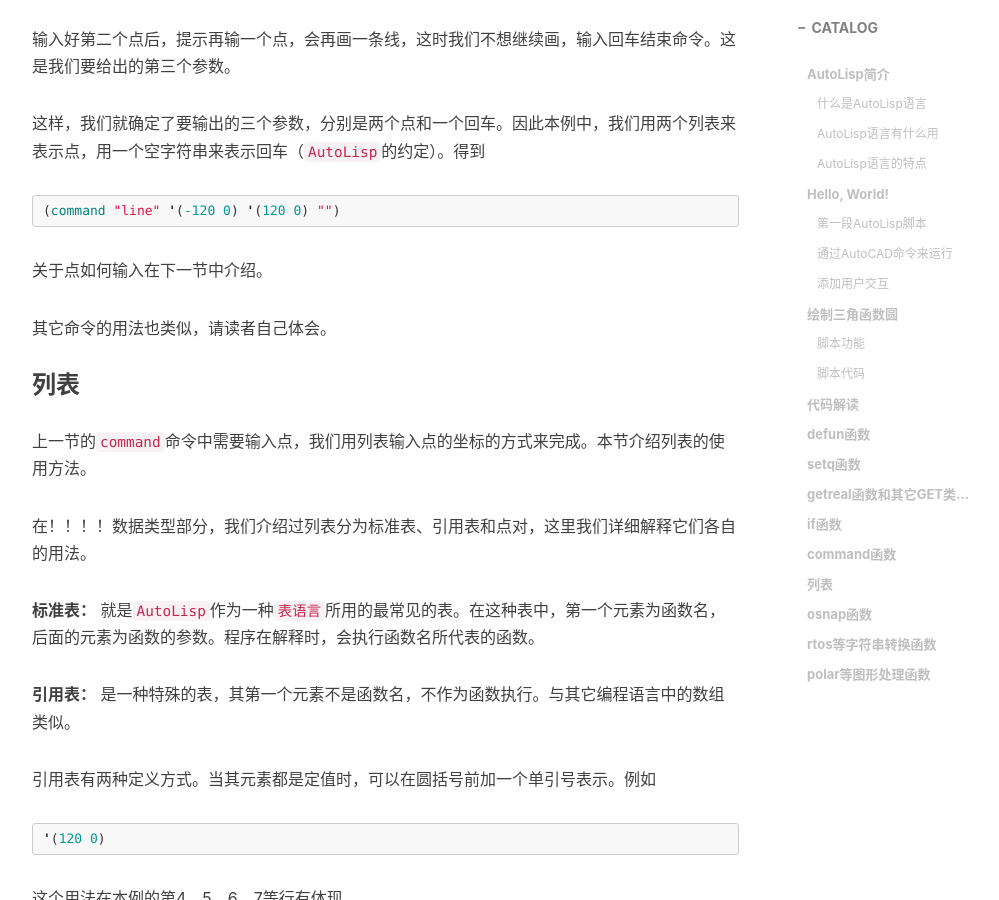
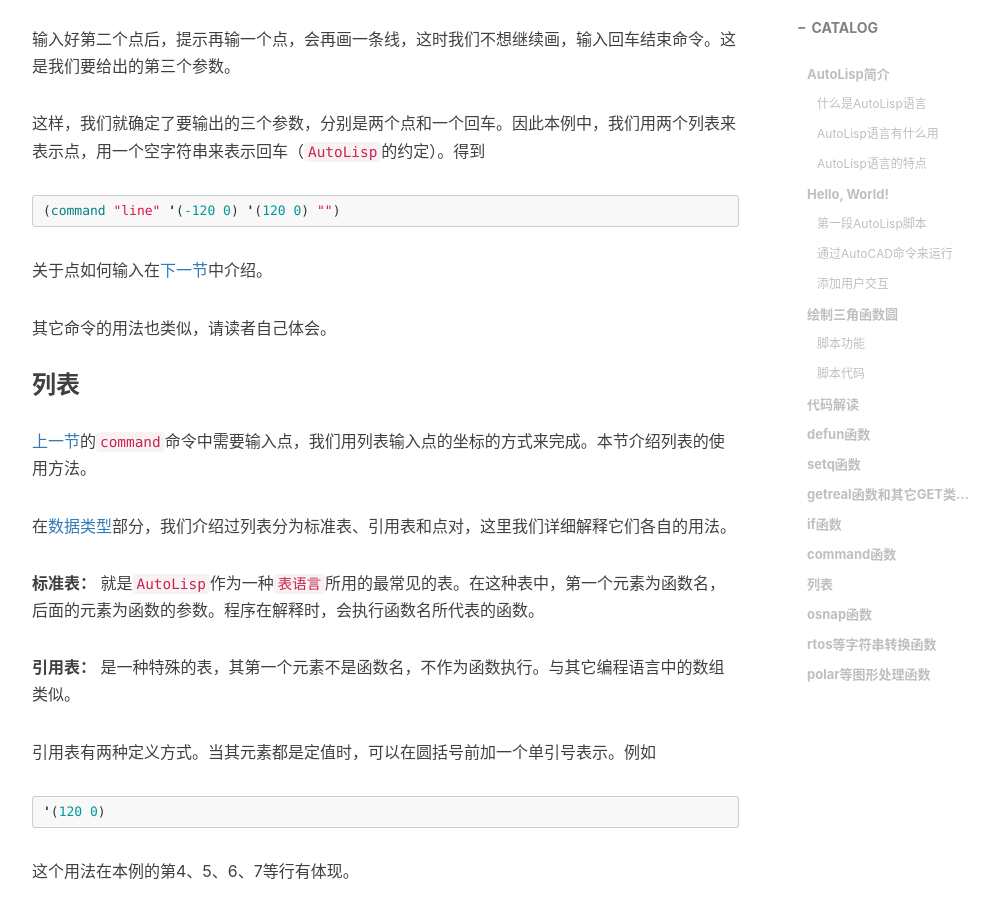
Before and after one commit to Hanlin-Dong/Hanlin-Dong.github.io, a Jekyll site: the page built from _posts/2017-04-21-autolisp-beginner-1.md, in a window 1280 px wide and 900 px high, scrolled down 10328 px. Shown: the whole window, without its empty margins (233-1232 px from the left). Built offline with Jekyll 4.4.1, drawn with Linux system fonts in a browser that asks for light colours; nearby versions of some CDN libraries; comment, search, counter and statistics services are not loaded; part of the change alters nothing that is shown.

```diff
--- a/_posts/2017-04-21-autolisp-beginner-1.md
+++ b/_posts/2017-04-21-autolisp-beginner-1.md
@@ -349,15 +349,15 @@ line
 (command "line" '(-120 0) '(120 0) "")
 ~~~
 
-关于点如何输入在下一节中介绍。
+关于点如何输入在[下一节](#列表)中介绍。
 
 其它命令的用法也类似，请读者自己体会。
 
 ### 列表
 
-上一节的``command``命令中需要输入点，我们用列表输入点的坐标的方式来完成。本节介绍列表的使用方法。
+[上一节](#command函数)的``command``命令中需要输入点，我们用列表输入点的坐标的方式来完成。本节介绍列表的使用方法。
 
-在！！！！数据类型部分，我们介绍过列表分为标准表、引用表和点对，这里我们详细解释它们各自的用法。
+在[数据类型](#setq函数)部分，我们介绍过列表分为标准表、引用表和点对，这里我们详细解释它们各自的用法。
 
 **标准表：** 就是``AutoLisp``作为一种``表语言``所用的最常见的表。在这种表中，第一个元素为函数名，后面的元素为函数的参数。程序在解释时，会执行函数名所代表的函数。
 
```
